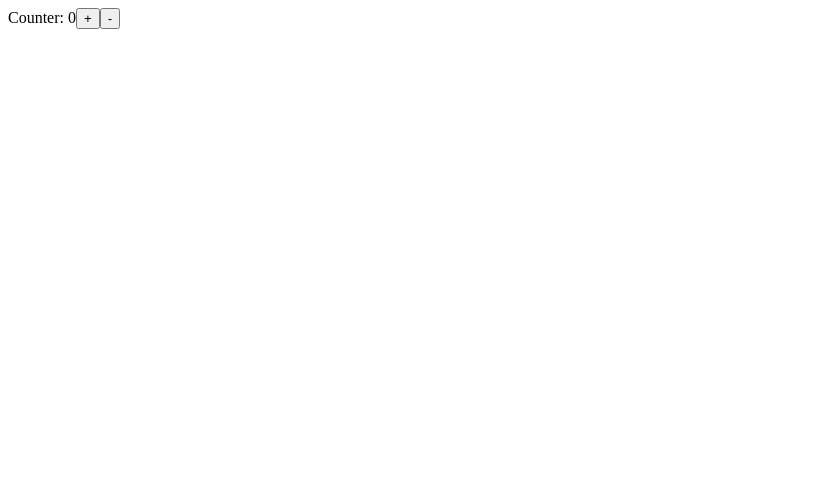
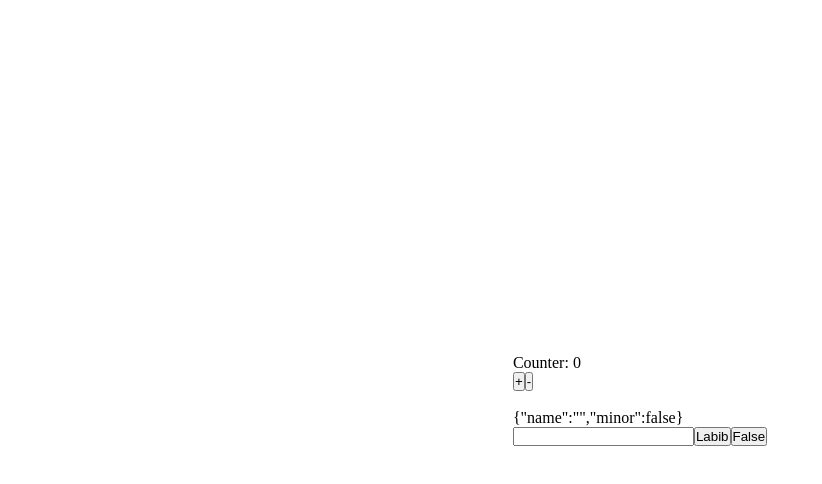
Before and after one commit to Mir-Labib-Hossain/Playground, a React (Vite) app: page / in a window 1280 px wide. Shown: the top 484 px of the page, without its empty margins (0-822 px from the left). Built offline with nearby package versions, Linux system fonts and the light colour scheme.

Commit message:
Done ✨

```diff
--- /dev/null
+++ b/src/App.css
@@ -0,0 +1,15 @@
+*{
+    margin: 0;
+    padding: 0;
+}
+
+*, *:before, *:after {
+    box-sizing: border-box;
+}
+
+.app{
+    display: grid;
+    place-content: center;
+    min-height: 100vh;
+    min-width: 100vw;
+}
--- a/src/App.tsx
+++ b/src/App.tsx
@@ -1,10 +1,11 @@
+import "./App.css";
 import Counter from "./components/counter";
-
+import Interval from "./components/Interval";
 type Props = {};
 
 const App = (props: Props) => {
   return (
-    <div>
+    <div className="app">
       <Counter />
     </div>
   );
--- /dev/null
+++ b/src/components/Interval/index.tsx
@@ -0,0 +1,33 @@
+import { useEffect, useState } from "react";
+
+const Interval = () => {
+  const [counter, setCounter] = useState(0);
+  useEffect(() => {
+    const subscribe = setInterval(() => {
+      // setCounter((currentCounter: number) => currentCounter + 1);
+      console.log(counter);
+
+      setCounter(counter + 1);
+    }, 1000);
+    return () => {
+      clearInterval(subscribe);
+    };
+  }, [counter]);
+
+  return <h1>Interval Counter: {counter}</h1>;
+};
+
+export default Interval;
+
+// function Interval() {
+//   const [count, setCount] = useState(0);
+//   useEffect(() => {
+//     const id = setInterval(() => {
+//       setCount(count + 1);
+//     }, 1000);
+//     return () => {clearInterval(id)}
+//   }, []);
+
+//   return <h1>{count}</h1>;
+// }
+// export default Interval
--- a/src/components/counter/index.tsx
+++ b/src/components/counter/index.tsx
@@ -1,14 +1,33 @@
-import { useState } from "react";
+import { useEffect, useState } from "react";
 
 type Props = {};
 
 const Counter = (props: Props) => {
   const [count, setCount] = useState(0);
+  const [obj, setObj] = useState({
+    name: "",
+    minor: false,
+  });
+
+  useEffect(() => {
+    console.count("useEffect rendered");
+    console.log("\n");
+    document.title = "count: " + count;
+  }, [count, obj.name, obj.minor]);
+
+  console.count("Counter rendered");
+
   return (
     <div>
-      Counter: {count}
+      <p>Counter: {count}</p>
       <button onClick={() => setCount((prevState: number) => prevState + 1)}>+</button>
       <button onClick={() => setCount((prevState: number) => prevState - 1)}>-</button>
+      <br />
+      <br />
+      <p>{JSON.stringify(obj)}</p>
+      <input type="text" onChange={(e) => setObj({ ...obj, name: e.target.value })} value={obj.name} />
+      <button onClick={() => setObj({ ...obj, name: "Labib" })}>Labib</button>
+      <button onClick={() => setObj({ ...obj, minor: false })}>False</button>
     </div>
   );
 };
--- a/src/index.css
+++ /dev/null
@@ -1,8 +0,0 @@
-*{
-    margin: 0;
-    padding: 0;
-}
-
-*, *:before, *:after {
-    box-sizing: border-box;
-}
--- a/src/main.tsx
+++ b/src/main.tsx
@@ -1,9 +1,8 @@
-import React from 'react'
 import ReactDOM from 'react-dom/client'
 import App from './App'
 
 ReactDOM.createRoot(document.getElementById('root') as HTMLElement).render(
-  <React.StrictMode>
+  // <React.StrictMode>
     <App />
-  </React.StrictMode>
+  // </React.StrictMode>
 )
```
